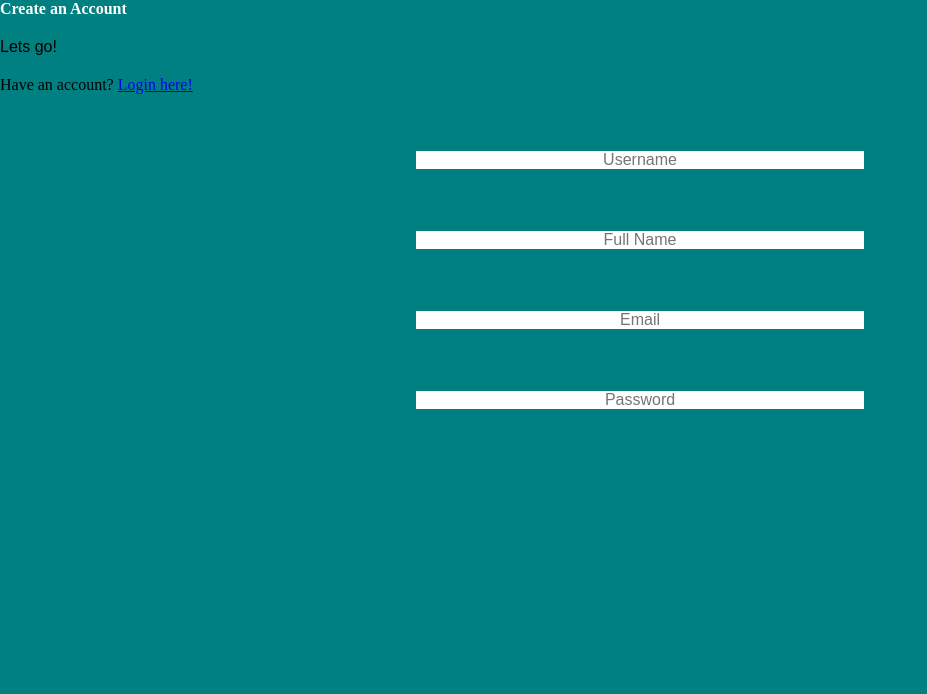
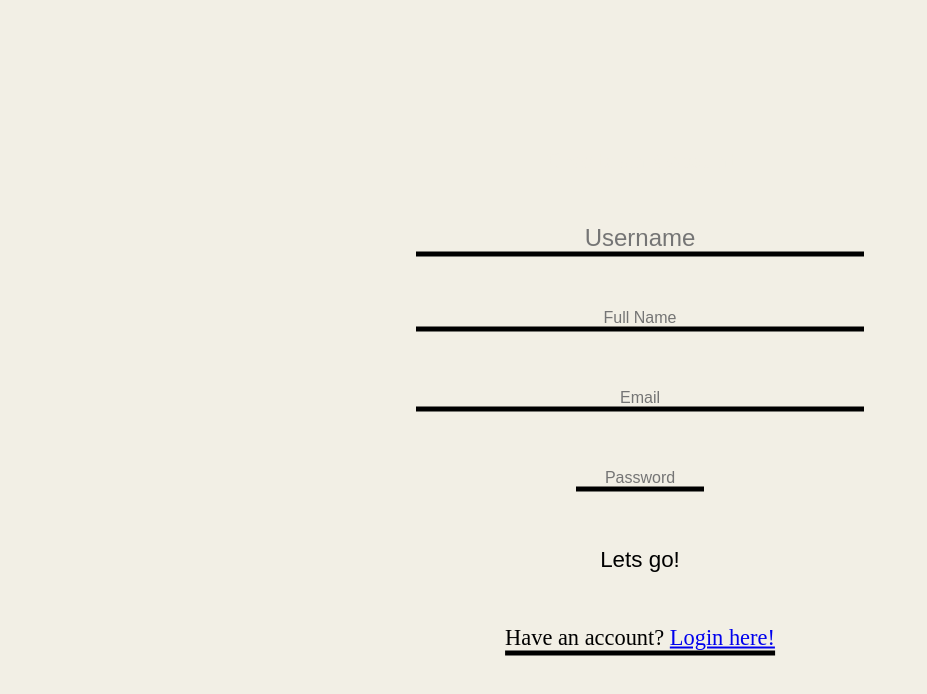
Before and after one commit to AhmedNSidd/ConsciousCommuter, a React (Create React App) app in the folder conscious_commuter/frontend/: page /register in a window 1280 px wide. Shown: the top 694 px of the page, without its empty margins (0-927 px from the left). Built offline with nearby package versions, Linux system fonts and the light colour scheme; a web font is replaced by a local one.

Commit message:
Some Stylez

```diff
--- a/conscious_commuter/frontend/src/auth.css
+++ b/conscious_commuter/frontend/src/auth.css
@@ -6,7 +6,7 @@
 }
 
 .authcontainer2{
-  background-color: teal;
+  background-color: #f2efe5;
   background-size: cover;
   overflow: hidden;
   min-height: 100vh;
@@ -32,4 +32,5 @@
         background-color: #fff;
         align-items: center;
         justify-content: center;
+
 }
--- a/conscious_commuter/frontend/src/register.js
+++ b/conscious_commuter/frontend/src/register.js
@@ -27,8 +27,9 @@ export default class Register extends React.Component{
     render(){
         const {email,username, password, fullname} = this.state;
         return(
+
             <div className = 'authcontainer2'>
-                <h1 style = {{color: "white"}}> Create an Account </h1>
+                <h1 id = 'login_header'> Create an Account </h1>
                 <br className = "log"></br>
                 <form onSubmit={this.handleSubmit}>
                     <label htmlFor = 'username'></label>
@@ -43,11 +44,12 @@ export default class Register extends React.Component{
                     <label htmlFor = 'password'></label>
                         <input className = 'inputBox' type = 'password' placeholder = 'Password' name = 'password' id = 'password' value = {password} onChange ={this.handleChange} />
                         <br className = "log"></br>
-                    <button className = 'submit' children = 'Lets go!' />
+                    <button className = 'submit' id = 'proceed' children = 'Lets go!' />
                     <br className = "log"></br>
-                    <p>Have an account? <Link className = 'login-button' to='./login'> Login here! </Link></p>
+                    <p id = 'create_account'>Have an account? <Link className ='login-button' to='./login'> Login here! </Link></p>
                 </form>
                 </div>
+
         )
     }
 }
--- a/conscious_commuter/frontend/src/styles.css
+++ b/conscious_commuter/frontend/src/styles.css
@@ -45,32 +45,80 @@ body{
 
   #username {
     position: fixed;
-  top: 20%;
+  top: 30%;
   left: 50%;
   /* bring your own prefixes */
   transform: translate(-50%, -50%);
+  border-bottom: 5px solid black;
+  background-color: #f2efe5;
+  font-size: 150%;
+  color: black;
   }
 
   #fullname {
     position: fixed;
-    top: 30%;
+    top: 40%;
+    left: 50%;
+    /* bring your own prefixes */
+    transform: translate(-50%, -50%);
+    border-style: solid;
+    border-bottom: 5px solid black;
+    background-color: #f2efe5;
+  }
+
+  #email {
+    position: fixed;
+    top: 50%;
+    left: 50%;
+    /* bring your own prefixes */
+    transform: translate(-50%, -50%);
+    border-bottom: 5px solid black;
+    background-color: #f2efe5;
+
+  }
+
+  #password {
+    position: fixed;
+    top: 60%;
+    left: 50%;
+    width: 10%;
+    /* bring your own prefixes */
+    transform: translate(-50%, -50%);
+    border-bottom: 5px solid black;
+    background-color: #f2efe5;
+  }
+
+  #proceed {
+    position: fixed;
+    top: 70%;
+    left: 50%;
+    /* bring your own prefixes */
+    transform: translate(-50%, -50%);
+    font-size: 140%;
+  }
+
+  #create_account {
+    position: fixed;
+    border-bottom: 5px solid black;
+   font-size: 140%;
+    top: 80%;
+    left: 50%;
+    /* bring your own prefixes */
+    transform: translate(-50%, -50%);
+    text-decoration: none;
+    color: black
+  }
+
+  #login_header {
+    position: fixed;
+    font-size: 150%;
+    top: 20%;
     left: 50%;
     /* bring your own prefixes */
     transform: translate(-50%, -50%);
   }
 
-  #email {
-    position: fixed;
-    top: 40%;
-    left: 50%;
-    /* bring your own prefixes */
-    transform: translate(-50%, -50%);
+  .authcontainer2 {
+    background-color: #f2efe5;
+    color: #F2EFE5;
   }
-
-  #password {
-    position: fixed;
-    top: 50%;
-    left: 50%;
-    /* bring your own prefixes */
-    transform: translate(-50%, -50%);
-  }
```
